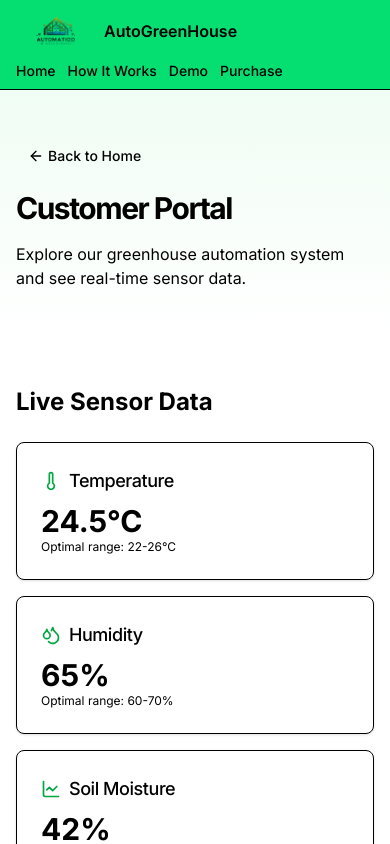
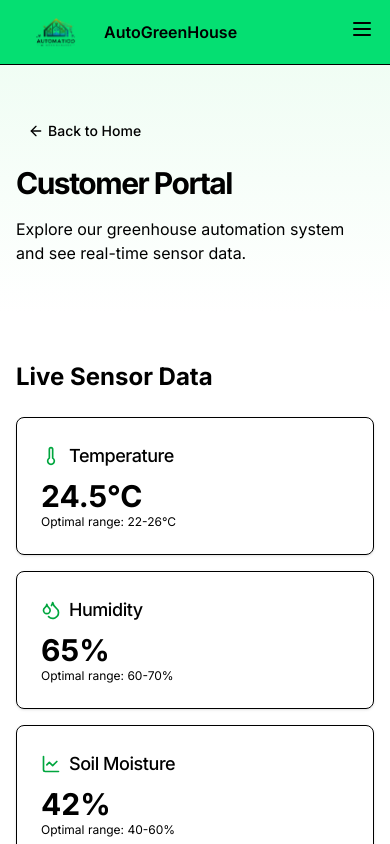
Before and after one commit to Wazir-Aman/my-FYP, a Next.js app: page /customer in a window 390 px wide. Shown: the top 844 px of the page. Built offline with nearby package versions, Linux system fonts and the light colour scheme.

Commit message:
maked landing page resoponsive

```diff
--- a/src/app/customer/page.tsx
+++ b/src/app/customer/page.tsx
@@ -1,48 +1,57 @@
+"use client"
 import Link from "next/link"
 import Image from "next/image"
-import { ArrowLeft, Leaf, LineChart, Droplets, Thermometer, Info, ExternalLink } from "lucide-react"
-
+import { ArrowLeft, Leaf, LineChart, Menu, X, Droplets, Thermometer, Info, ExternalLink } from "lucide-react"
+import { useState } from "react"
 import { Button } from "@/components/ui/button"
 import { Card, CardContent, CardDescription, CardHeader, CardTitle } from "@/components/ui/card"
 import { Tabs, TabsContent, TabsList, TabsTrigger } from "@/components/ui/tabs"
 
 export default function CustomerPortal() {
+  const [isOpen, setIsOpen] = useState(false)
+
   return (
     <div className="flex min-h-screen flex-col">
-      <header className="sticky top-0 z-50 w-full border-b bg-green-400 backdrop-blur">
-        <div className="container flex flex-wrap items-center justify-between h-auto gap-2 px-4 py-2">
+      <header className="sticky top-0 z-50 w-full border-b bg-green-400 backdrop-blur overflow-x-hidden">
+        <div className="container mx-auto max-w-screen-xl flex h-16 items-center justify-between px-4">
           {/* Logo and Title */}
-          <div className="flex items-center gap-2 min-w-[180px]">
-            <Image
-              src="/logo.png"
-              alt="AutoGreenHouse Logo"
-              width={80}
-              height={30}
-            />
+          <div className="flex items-center gap-2">
+            <Image src="/logo.png" alt="AutoGreenHouse Logo" width={80} height={30} />
             <span className="text-base font-semibold sm:text-lg">AutoGreenHouse</span>
           </div>
 
-          {/* Navigation Links */}
-          <nav className="flex flex-wrap items-center gap-3 text-sm sm:text-base">
-            <Link href="/" className="font-medium hover:underline whitespace-nowrap">
-              Home
-            </Link>
-            <Link href="#how-it-works" className="font-medium hover:underline whitespace-nowrap">
-              How It Works
-            </Link>
-            <Link href="#demo" className="font-medium hover:underline whitespace-nowrap">
-              Demo
-            </Link>
-            <Link href="#purchase" className="font-medium hover:underline whitespace-nowrap">
-              Purchase
-            </Link>
+          {/* Desktop Navigation */}
+          <nav className="hidden md:flex items-center gap-4 text-sm sm:text-base">
+            <Link href="/" className="font-medium hover:underline whitespace-nowrap">Home</Link>
+            <Link href="#how-it-works" className="font-medium hover:underline whitespace-nowrap">How It Works</Link>
+            <Link href="#demo" className="font-medium hover:underline whitespace-nowrap">Demo</Link>
+            <Link href="#purchase" className="font-medium hover:underline whitespace-nowrap">Purchase</Link>
+          </nav>
+
+          {/* Mobile Menu Toggle */}
+          <div className="md:hidden">
+            <button onClick={() => setIsOpen(!isOpen)} aria-label="Toggle menu">
+              {isOpen ? <X className="h-6 w-6" /> : <Menu className="h-6 w-6" />}
+            </button>
+          </div>
+        </div>
+
+        {/* Mobile Navigation */}
+        {isOpen && (
+          <div className="md:hidden bg-green-300 border-t">
+            <nav className="flex flex-col p-4 gap-2 text-sm sm:text-base">
+              <Link href="/" className="font-medium hover:underline">Home</Link>
+              <Link href="#how-it-works" className="font-medium hover:underline">How It Works</Link>
+              <Link href="#demo" className="font-medium hover:underline">Demo</Link>
+              <Link href="#purchase" className="font-medium hover:underline">Purchase</Link>
             </nav>
           </div>
+        )}
       </header>
 
       <main className="flex-1">
-        <section className="w-full py-12 md:py-24 lg:py-32 bg-gradient-to-b from-green-50 to-white dark:from-green-950/20 dark:to-background">
-          <div className="container px-4 md:px-6">
+        <section className="w-full py-12 md:py-24 lg:py-32 bg-gradient-to-b from-green-50 to-white dark:from-green-950/20 dark:to-background overflow-x-hidden">
+          <div className="container max-w-screen-xl mx-auto px-4 md:px-6">
             <div className="flex flex-col items-start gap-4">
               <Link href="/">
                 <Button variant="ghost" size="sm" className="gap-1">
@@ -59,8 +68,9 @@ export default function CustomerPortal() {
         </section>
 
         <section className="w-full py-12 md:py-24 lg:py-32">
-          <div className="container px-4 md:px-6">
-            <div className="mx-auto grid max-w-6xl gap-8 lg:grid-cols-2">
+  <div className="max-w-7xl mx-auto px-4 sm:px-6 lg:px-8">
+    <div className="grid gap-16 lg:grid-cols-2">
+      {/* LEFT COLUMN: Sensor Data */}
       <div>
         <h2 className="text-2xl font-bold mb-6">Live Sensor Data</h2>
         <div className="grid gap-4 md:grid-cols-2">
@@ -73,7 +83,7 @@ export default function CustomerPortal() {
             </CardHeader>
             <CardContent>
               <div className="text-3xl font-bold">24.5°C</div>
-                      <p className="text-xs text-muted-foreground">{"Optimal range: 22-26°C"}</p>
+              <p className="text-xs text-muted-foreground">Optimal range: 22-26°C</p>
             </CardContent>
           </Card>
           <Card>
@@ -85,7 +95,7 @@ export default function CustomerPortal() {
             </CardHeader>
             <CardContent>
               <div className="text-3xl font-bold">65%</div>
-                      <p className="text-xs text-muted-foreground">{"Optimal range: 60-70%"}</p>
+              <p className="text-xs text-muted-foreground">Optimal range: 60-70%</p>
             </CardContent>
           </Card>
           <Card>
@@ -97,7 +107,7 @@ export default function CustomerPortal() {
             </CardHeader>
             <CardContent>
               <div className="text-3xl font-bold">42%</div>
-                      <p className="text-xs text-muted-foreground">{"Optimal range: 40-60%"}</p>
+              <p className="text-xs text-muted-foreground">Optimal range: 40-60%</p>
             </CardContent>
           </Card>
           <Card>
@@ -109,10 +119,11 @@ export default function CustomerPortal() {
             </CardHeader>
             <CardContent>
               <div className="text-xl font-medium text-green-600">Optimal</div>
-                      <p className="text-xs text-muted-foreground">{"All systems functioning normally"}</p>
+              <p className="text-xs text-muted-foreground">All systems functioning normally</p>
             </CardContent>
           </Card>
         </div>
+
         <div className="mt-8">
           <Card>
             <CardHeader>
@@ -121,25 +132,26 @@ export default function CustomerPortal() {
             </CardHeader>
             <CardContent>
               <div className="h-[200px] w-full bg-muted/30 rounded-md flex items-center justify-center">
-                        <p className="text-muted-foreground">{"Chart visualization would appear here"}</p>
+                <p className="text-muted-foreground">Chart visualization would appear here</p>
               </div>
             </CardContent>
           </Card>
         </div>
       </div>
+
+      {/* RIGHT COLUMN: Tabs, Demo, Purchase */}
       <div>
-                <h2 className="text-2xl font-bold mb-6" id="how-it-works">
-                  How It Works
-                </h2>
+        <h2 className="text-2xl font-bold mb-6" id="how-it-works">How It Works</h2>
         <Tabs defaultValue="sensors">
           <TabsList className="grid w-full grid-cols-3 bg-gray-100">
             <TabsTrigger value="sensors">Sensors</TabsTrigger>
             <TabsTrigger value="automation">Automation</TabsTrigger>
             <TabsTrigger value="control">Control</TabsTrigger>
           </TabsList>
+
           <TabsContent value="sensors" className="p-4 border rounded-md mt-2">
             <h3 className="text-lg font-medium mb-2">Advanced Sensor Network</h3>
-                    <p className="mb-4">{"Our system uses high-precision sensors to monitor:"}</p>
+            <p className="mb-4">Our system uses high-precision sensors to monitor:</p>
             <ul className="space-y-2 mb-4">
               <li className="flex items-start gap-2">
                 <Thermometer className="h-5 w-5 text-green-600 mt-0.5" />
@@ -162,9 +174,10 @@ export default function CustomerPortal() {
               className="rounded-md"
             />
           </TabsContent>
+
           <TabsContent value="automation" className="p-4 border rounded-md mt-2">
             <h3 className="text-lg font-medium mb-2">Smart Automation</h3>
-                    <p className="mb-4">{"Our AI-driven system automatically adjusts:"}</p>
+            <p className="mb-4">Our AI-driven system automatically adjusts:</p>
             <ul className="space-y-2 mb-4">
               <li className="flex items-start gap-2">
                 <Thermometer className="h-5 w-5 text-green-600 mt-0.5" />
@@ -187,9 +200,10 @@ export default function CustomerPortal() {
               className="rounded-md"
             />
           </TabsContent>
+
           <TabsContent value="control" className="p-4 border rounded-md mt-2">
             <h3 className="text-lg font-medium mb-2">Remote Control</h3>
-                    <p className="mb-4">{"As an admin, you'll have full control over:"}</p>
+            <p className="mb-4">As an admin, you'll have full control over:</p>
             <ul className="space-y-2 mb-4">
               <li className="flex items-start gap-2">
                 <Thermometer className="h-5 w-5 text-green-600 mt-0.5" />
@@ -221,9 +235,7 @@ export default function CustomerPortal() {
               <CardDescription>Try our simulation to see how the admin dashboard works</CardDescription>
             </CardHeader>
             <CardContent>
-                      <p className="mb-4">
-                        {"Experience a fully interactive demo of our admin dashboard with simulated data."}
-                      </p>
+              <p className="mb-4">Experience a fully interactive demo of our admin dashboard with simulated data.</p>
               <Link href="/customer/demo">
                 <Button className="cursor-pointer w-full bg-green-600 hover:bg-green-700">
                   Launch Demo
@@ -241,9 +253,7 @@ export default function CustomerPortal() {
               <CardDescription>Purchase your AutoGreenHouse system today by contacting our sales team.</CardDescription>
             </CardHeader>
             <CardContent>
-                      <p className="mb-4">
-                        {"Our complete system includes all hardware, software, and a 1-year warranty."}
-                      </p>
+              <p className="mb-4">Our complete system includes all hardware, software, and a 1-year warranty.</p>
               <div className="flex flex-col gap-4 sm:flex-row">
                 <Button className="cursor-pointer bg-green-600 hover:bg-green-700">Purchase Now</Button>
                 <Button className="cursor-pointer hover:bg-gray-200" variant="outline">Contact Sales</Button>
@@ -255,6 +265,7 @@ export default function CustomerPortal() {
     </div>
   </div>
 </section>
+
       </main>
       <footer className="border-t bg-black">
         <div className="container flex flex-col gap-4 py-10 md:flex-row md:items-center md:justify-between md:py-8">
--- a/src/app/globals.css
+++ b/src/app/globals.css
@@ -1,6 +1,6 @@
 @import "tailwindcss";
-@tailwind base;
-@tailwind components;
+/* @import "tailwindcss/preflight";
+@import "tailwindcss/base"; */
 @tailwind utilities;
 
 @layer base {
--- a/src/app/page.tsx
+++ b/src/app/page.tsx
@@ -1,42 +1,56 @@
+"use client"
+
 import Link from "next/link"
 import Image from "next/image"
-import { ArrowRight, Leaf, Lock, LineChart } from "lucide-react"
-
+import { ArrowRight, Leaf, Lock, LineChart, Menu, X } from "lucide-react"
+import { useState } from "react"
 import { Button } from "@/components/ui/button"
 import { Card, CardContent, CardDescription, CardFooter, CardHeader, CardTitle } from "@/components/ui/card"
 
 export default function LandingPage() {
+  const [isOpen, setIsOpen] = useState(false)
   return (
     <div className="flex min-h-screen flex-col">
       <header className="sticky top-0 z-50 w-full border-b bg-green-400 backdrop-blur">
-        <div className="container flex h-16 items-center justify-between">
-          <div className="flex items-center gap-2">
-            <Image
-              src="/logo.png"
-              alt="AutoGreenHouse Logo"
-              width={120}
-              height={40}
-            />
-            <span className="text-xl font-bold">AutoGreenHouse</span>
-          </div>
-          <nav className="flex items-center gap-4">
-            <Link href="/customer" className="text-sm font-medium hover:underline">
-              Features
-            </Link>
-            <Link href="/customer" className="text-sm font-medium hover:underline">
-              How It Works
-            </Link>
-            <Link href="/customer" className="text-sm font-medium hover:underline">
-              Demo
-            </Link>
+      <div className="container mx-auto flex h-16 items-center justify-between px-4">
+        {/* Logo & Title */}
+        <div className="flex items-center gap-2">
+          <Image src="/logo.png" alt="AutoGreenHouse Logo" width={120} height={40} />
+          <span className="text-xl font-bold">AutoGreenHouse</span>
+        </div>
+
+        {/* Desktop Navigation */}
+        <nav className="hidden md:flex items-center gap-4">
+          <Link href="/customer" className="text-sm font-medium hover:underline">Features</Link>
+          <Link href="/customer" className="text-sm font-medium hover:underline">How It Works</Link>
+          <Link href="/customer" className="text-sm font-medium hover:underline">Demo</Link>
+          <Link href="/admin/login">
+            <button className="cursor-pointer hover:bg-gray-200 border px-3 py-1 rounded text-sm">Admin Login</button>
+          </Link>
+        </nav>
+
+        {/* Mobile Menu Toggle */}
+        <div className="md:hidden">
+          <button onClick={() => setIsOpen(!isOpen)}>
+            {isOpen ? <X className="h-6 w-6" /> : <Menu className="h-6 w-6" />}
+          </button>
+        </div>
+      </div>
+
+      {/* Mobile Navigation */}
+      {isOpen && (
+        <div className="md:hidden bg-green-300 border-t">
+          <nav className="flex flex-col p-4 gap-2">
+            <Link href="/customer" className="text-sm font-medium hover:underline">Features</Link>
+            <Link href="/customer" className="text-sm font-medium hover:underline">How It Works</Link>
+            <Link href="/customer" className="text-sm font-medium hover:underline">Demo</Link>
             <Link href="/admin/login">
-              <Button className="cursor-pointer hover:bg-gray-200" variant="outline" size="sm">
-                Admin Login
-              </Button>
+              <button className="cursor-pointer hover:bg-gray-200 border px-3 py-1 rounded text-sm w-full text-left">Admin Login</button>
             </Link>
           </nav>
         </div>
-      </header>
+      )}
+    </header>
       <main className="flex-1">
         <section className="w-full py-12 md:py-24 lg:py-32 bg-gradient-to-b from-green-50 to-white dark:from-green-950/20 dark:to-background">
           <div className="container px-4 md:px-6">
```
Lines whose indentation alone changed are shown as unchanged.
